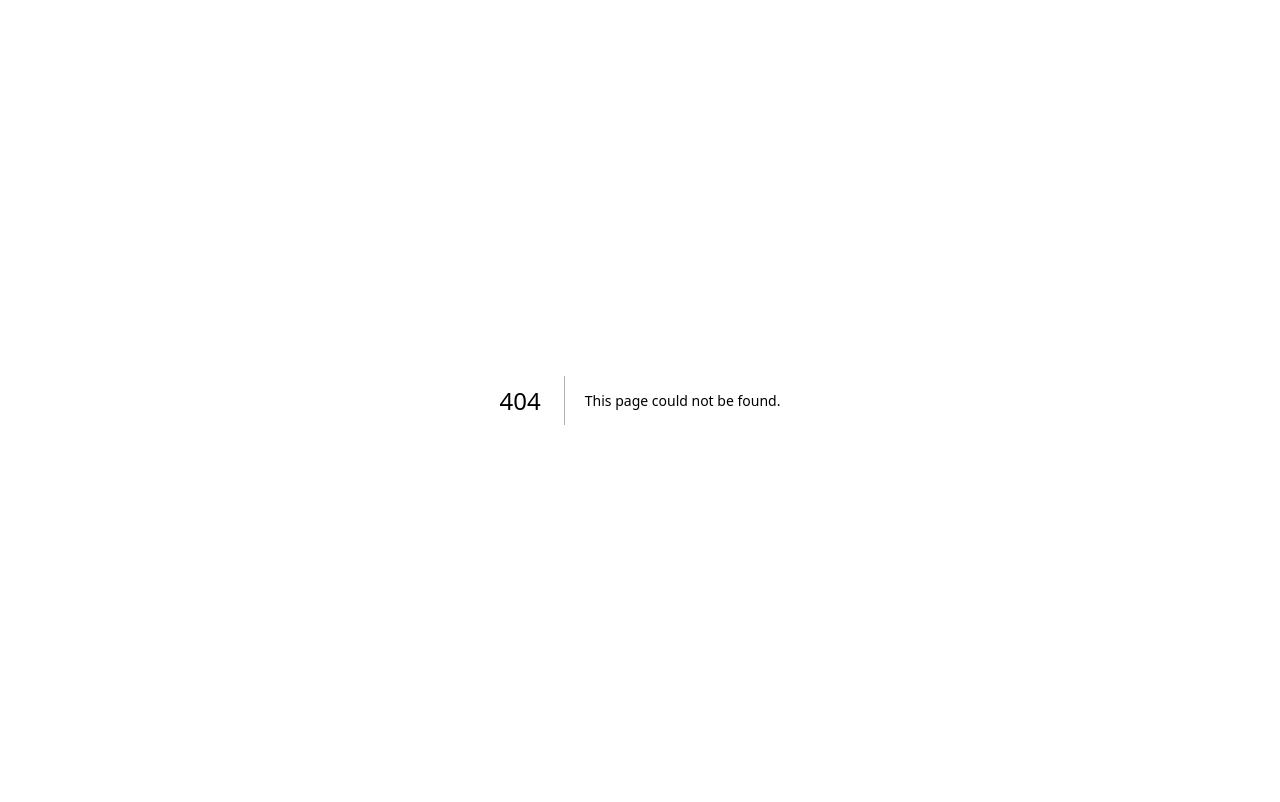
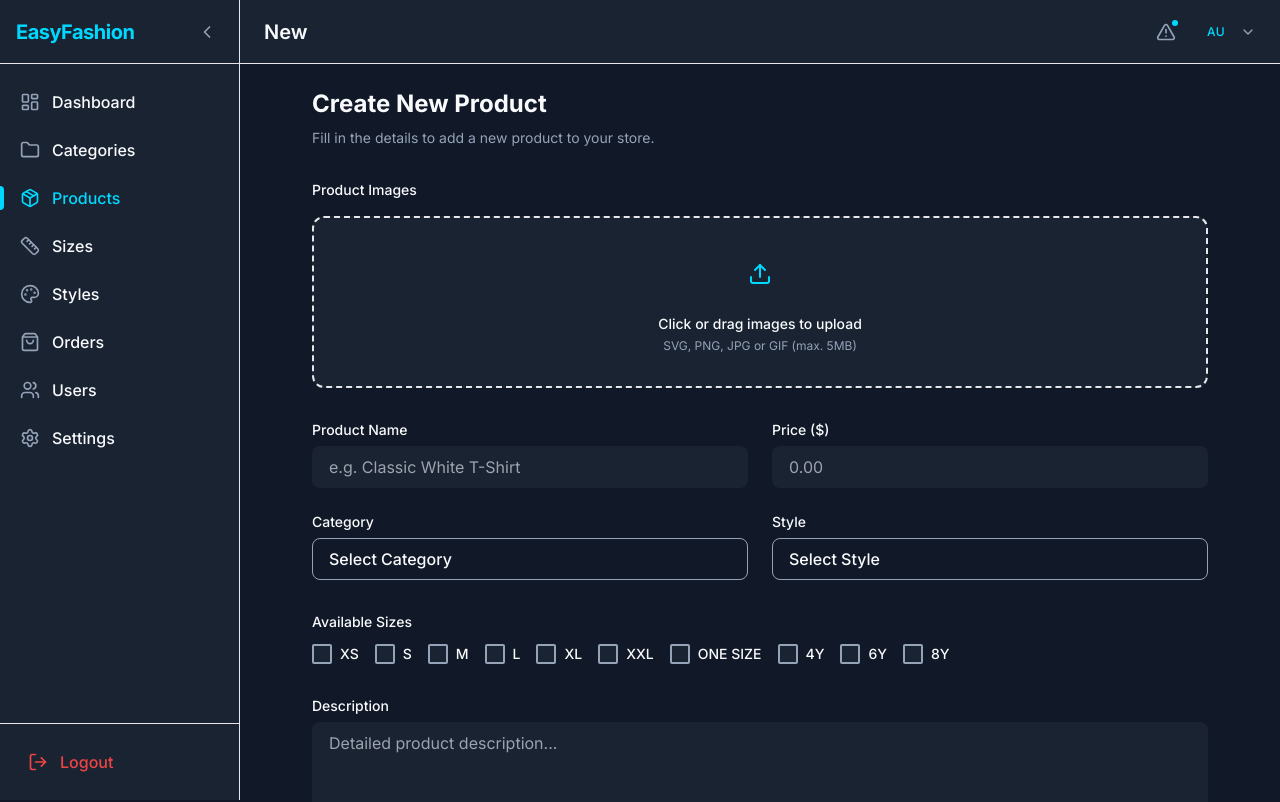
Before and after one commit to nishan-paul-2022/interview-easy-fashion-limited, a Next.js app in the folder app-management/: page /dashboard/products/new in a window 1280 px wide. Before the commit this address had no page. Shown: the top 802 px of the page. Built offline with nearby package versions, Linux system fonts and the light colour scheme.

Commit message:
feat(management): implement product create page with image uploader UI

```diff
--- /dev/null
+++ b/app-management/src/app/dashboard/products/new/page.tsx
@@ -0,0 +1,196 @@
+'use client';
+
+import { useRouter } from 'next/navigation';
+import React, { useState } from 'react';
+
+import { Button } from '@/components/atoms/Button';
+import { Checkbox } from '@/components/atoms/Checkbox';
+import { Icon } from '@/components/atoms/Icon';
+import { Input } from '@/components/atoms/Input';
+import { Textarea } from '@/components/atoms/Textarea';
+import { Dropdown } from '@/components/molecules/Dropdown';
+
+const categoryOptions = [
+  { label: 'Men', value: 'Men' },
+  { label: 'Women', value: 'Women' },
+  { label: 'Kids', value: 'Kids' },
+  { label: 'Accessories', value: 'Accessories' },
+];
+
+const styleOptions = [
+  { label: 'Casual', value: 'Casual' },
+  { label: 'Bohemian', value: 'Bohemian' },
+  { label: 'Vintage', value: 'Vintage' },
+  { label: 'Minimalist', value: 'Minimalist' },
+];
+
+const sizeOptions = ['XS', 'S', 'M', 'L', 'XL', 'XXL', 'ONE SIZE', '4Y', '6Y', '8Y'];
+
+export default function ProductCreatePage() {
+  const router = useRouter();
+
+  const [images, setImages] = useState<string[]>([]);
+  const [name, setName] = useState('');
+  const [category, setCategory] = useState<string>('');
+  const [style, setStyle] = useState<string>('');
+  const [sizes, setSizes] = useState<string[]>([]);
+  const [description, setDescription] = useState('');
+  const [price, setPrice] = useState('');
+
+  const handleSizeToggle = (size: string) => {
+    setSizes((prev) => (prev.includes(size) ? prev.filter((s) => s !== size) : [...prev, size]));
+  };
+
+  const handleImageMockAdd = () => {
+    setImages((prev) => [...prev, `https://via.placeholder.com/150?text=Image+${prev.length + 1}`]);
+  };
+
+  const handleRemoveImage = (indexToRemove: number) => {
+    setImages((prev) => prev.filter((_, idx) => idx !== indexToRemove));
+  };
+
+  const handleSubmit = (e: React.FormEvent) => {
+    e.preventDefault();
+    console.log('Saving product...', { name, category, style, sizes, description, price, images });
+    router.push('/dashboard/products');
+  };
+
+  return (
+    <div className="mx-auto flex w-full max-w-4xl flex-col gap-8 pb-12">
+      <div>
+        <h1 className="mb-2 text-2xl font-bold text-text">Create New Product</h1>
+        <p className="text-sm text-muted">
+          Fill in the details to add a new product to your store.
+        </p>
+      </div>
+
+      <form onSubmit={handleSubmit} className="flex flex-col gap-8">
+        {/* Image Uploader */}
+        <div className="flex flex-col gap-4">
+          <label className="text-sm font-medium text-text">Product Images</label>
+          <div
+            className="flex cursor-pointer flex-col items-center justify-center rounded-xl border-2 border-dashed border-muted/30 bg-surface p-8 transition-colors hover:bg-muted/5"
+            onClick={handleImageMockAdd}
+          >
+            <div className="mb-4 flex h-12 w-12 items-center justify-center rounded-full bg-accent/10 text-accent">
+              <Icon name="Upload" size={24} />
+            </div>
+            <p className="mb-1 text-sm font-medium text-text">Click or drag images to upload</p>
+            <p className="text-xs text-muted">SVG, PNG, JPG or GIF (max. 5MB)</p>
+          </div>
+
+          {/* Thumbnail Preview Strip */}
+          {images.length > 0 && (
+            <div className="mt-2 flex flex-wrap gap-4">
+              {images.map((imgUrl, idx) => (
+                <div
+                  key={idx}
+                  className="group relative h-24 w-24 overflow-hidden rounded-lg border border-muted/20"
+                >
+                  <img
+                    src={imgUrl}
+                    alt={`Preview ${idx + 1}`}
+                    className="h-full w-full object-cover"
+                  />
+                  <div className="absolute inset-0 flex items-center justify-center bg-black/50 opacity-0 transition-opacity group-hover:opacity-100">
+                    <button
+                      type="button"
+                      onClick={() => handleRemoveImage(idx)}
+                      className="flex h-8 w-8 items-center justify-center rounded-full bg-error/90 text-white transition-colors hover:bg-error"
+                      aria-label="Remove image"
+                    >
+                      <Icon name="X" size={16} />
+                    </button>
+                  </div>
+                </div>
+              ))}
+            </div>
+          )}
+        </div>
+
+        <div className="grid grid-cols-1 gap-6 md:grid-cols-2">
+          <Input
+            label="Product Name"
+            placeholder="e.g. Classic White T-Shirt"
+            value={name}
+            onChange={(e) => setName(e.target.value)}
+            required
+          />
+
+          <Input
+            label="Price ($)"
+            type="number"
+            min="0"
+            step="0.01"
+            placeholder="0.00"
+            value={price}
+            onChange={(e) => setPrice(e.target.value)}
+            required
+          />
+
+          <div className="flex flex-col gap-1.5">
+            <label className="text-sm font-medium text-text">Category</label>
+            <Dropdown
+              trigger={
+                <Button variant="outline" className="w-full justify-between">
+                  {categoryOptions.find((o) => o.value === category)?.label || 'Select Category'}
+                </Button>
+              }
+              options={categoryOptions}
+              value={category}
+              onChange={(val) => setCategory(val as string)}
+            />
+          </div>
+
+          <div className="flex flex-col gap-1.5">
+            <label className="text-sm font-medium text-text">Style</label>
+            <Dropdown
+              trigger={
+                <Button variant="outline" className="w-full justify-between">
+                  {styleOptions.find((o) => o.value === style)?.label || 'Select Style'}
+                </Button>
+              }
+              options={styleOptions}
+              value={style}
+              onChange={(val) => setStyle(val as string)}
+            />
+          </div>
+        </div>
+
+        {/* Sizes */}
+        <div className="flex flex-col gap-3">
+          <label className="text-sm font-medium text-text">Available Sizes</label>
+          <div className="flex flex-wrap gap-4">
+            {sizeOptions.map((size) => (
+              <Checkbox
+                key={size}
+                label={size}
+                checked={sizes.includes(size)}
+                onChange={() => handleSizeToggle(size)}
+              />
+            ))}
+          </div>
+        </div>
+
+        {/* Description */}
+        <Textarea
+          label="Description"
+          placeholder="Detailed product description..."
+          value={description}
+          onChange={(e) => setDescription(e.target.value)}
+          rows={5}
+        />
+
+        {/* Footer */}
+        <div className="mt-4 flex items-center justify-end gap-4 border-t border-muted/20 pt-6">
+          <Button variant="ghost" onClick={() => router.push('/dashboard/products')} type="button">
+            Cancel
+          </Button>
+          <Button variant="primary" type="submit">
+            Save Product
+          </Button>
+        </div>
+      </form>
+    </div>
+  );
+}
--- a/app-management/src/app/dashboard/products/page.tsx
+++ b/app-management/src/app/dashboard/products/page.tsx
@@ -114,7 +114,7 @@ export default function ProductListPage() {
   }, [searchQuery, selectedCategory, selectedStyle]);
 
   const handleAddClick = () => {
-    router.push('/dashboard/products/create');
+    router.push('/dashboard/products/new');
   };
 
   const handleEditClick = (product: Product) => {
--- a/app-management/src/components/atoms/Icon.tsx
+++ b/app-management/src/components/atoms/Icon.tsx
@@ -21,6 +21,7 @@ import {
   CheckCircle,
   AlertTriangle,
   X,
+  Upload,
 } from 'lucide-react';
 
 const icons = {
@@ -46,6 +47,7 @@ const icons = {
   CheckCircle,
   AlertTriangle,
   X,
+  Upload,
 };
 
 export type IconName = keyof typeof icons;
```
